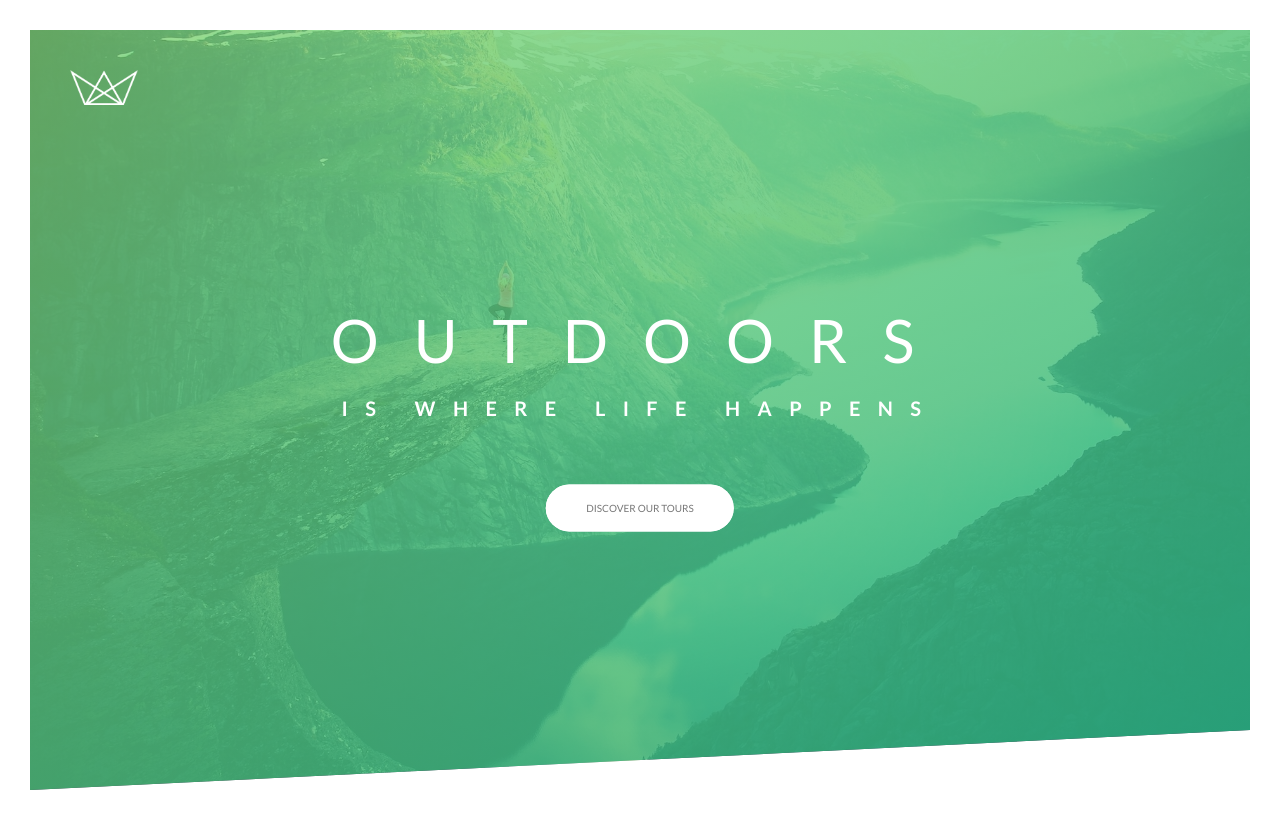
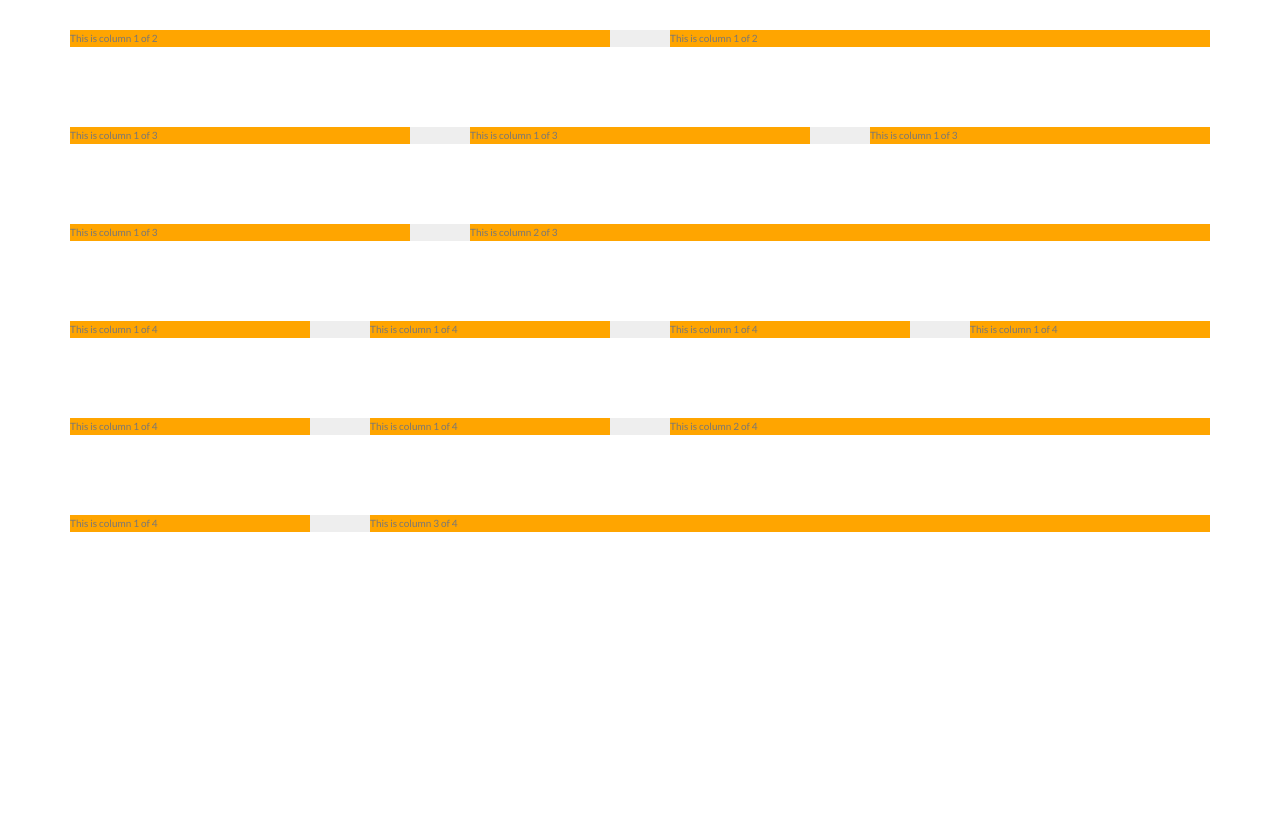
Before and after one commit to Darkull/Natours, a website: page index.html in a window 1280 px wide. Drawn offline with Linux system fonts and the light colour scheme.

Commit message:
learned gutter system and applied it

```diff
--- a/index.html
+++ b/index.html
@@ -13,7 +13,7 @@
     <link rel="stylesheet" href="./css/style.css" />
   </head>
   <body>
-    <header class="header">
+    <!-- <header class="header">
       <div class="header__logo-box">
         <img src="./img/logo-white.png" alt="logo" class="header__logo white" />
       </div>
@@ -25,6 +25,38 @@
 
         <a href="#" class="btn btn--white btn--animated">Discover our tours</a>
       </div>
-    </header>
+    </header> -->
+
+    <!-- Grid Practise -->
+    <section class="grid-practise">
+      <div class="row">
+        <div class="col-1-of-2">This is column 1 of 2</div>
+        <div class="col-1-of-2">This is column 1 of 2</div>
+      </div>
+      <div class="row">
+        <div class="col-1-of-3">This is column 1 of 3</div>
+        <div class="col-1-of-3">This is column 1 of 3</div>
+        <div class="col-1-of-3">This is column 1 of 3</div>
+      </div>
+      <div class="row">
+        <div class="col-1-of-3">This is column 1 of 3</div>
+        <div class="col-2-of-3">This is column 2 of 3</div>
+      </div>
+      <div class="row">
+        <div class="col-1-of-4">This is column 1 of 4</div>
+        <div class="col-1-of-4">This is column 1 of 4</div>
+        <div class="col-1-of-4">This is column 1 of 4</div>
+        <div class="col-1-of-4">This is column 1 of 4</div>
+      </div>
+      <div class="row">
+        <div class="col-1-of-4">This is column 1 of 4</div>
+        <div class="col-1-of-4">This is column 1 of 4</div>
+        <div class="col-2-of-4">This is column 2 of 4</div>
+      </div>
+      <div class="row">
+        <div class="col-1-of-4">This is column 1 of 4</div>
+        <div class="col-3-of-4">This is column 3 of 4</div>
+      </div>
+    </section>
   </body>
 </html>
--- a/sass/abstracts/_mixins.scss
+++ b/sass/abstracts/_mixins.scss
@@ -0,0 +1,7 @@
+@mixin clearfix {
+  &::after {
+    content: "";
+    display: table;
+    clear: both;
+  }
+}
--- a/sass/abstracts/_variables.scss
+++ b/sass/abstracts/_variables.scss
@@ -1,3 +1,4 @@
+// COLORS
 $color-primary: #55c57a;
 $color-primary-light: #7ed56f;
 $color-primary-dark: #28b485;
@@ -5,3 +6,8 @@ $color-primary-dark: #28b485;
 $color-grey-dark: #777;
 $color-white: #fff;
 $color-black: #000;
+
+// GRID
+$grid-width: 114rem;
+$gutter-vertical: 8rem;
+$gutter-horizontal: 6rem;
--- /dev/null
+++ b/sass/layout/_grid.scss
@@ -0,0 +1,51 @@
+.row {
+  max-width: $grid-width;
+  background-color: #eee;
+  margin: 0 auto;
+
+  &:not(:last-child) {
+    margin-bottom: $gutter-vertical;
+  }
+
+  @include clearfix;
+
+  [class^="col-"] {
+    background-color: orange;
+    float: left;
+
+    &:not(:last-child) {
+      margin-right: $gutter-horizontal;
+    }
+  }
+  .col-1-of-2 {
+    width: calc((100% - #{$gutter-horizontal}) / 2);
+  }
+
+  .col-1-of-3 {
+    width: calc((100% - 2 * #{$gutter-horizontal}) / 3);
+  }
+
+  .col-1-of-4 {
+    width: calc((100% - 3 * #{$gutter-horizontal}) / 4);
+  }
+
+  .col-2-of-3 {
+    width: calc(
+      2 * ((100% - 2 * #{$gutter-horizontal}) / 3) + #{$gutter-horizontal}
+    );
+  }
+
+  .col-2-of-4 {
+    width: calc(
+      2 * ((100% - 3 * #{$gutter-horizontal}) / 4) + #{$gutter-horizontal}
+    );
+  }
+
+  .col-3-of-4 {
+    width: calc(
+      (100% - 3 * #{$gutter-horizontal}) / 4 +
+        (2 * ((100% - 3 * #{$gutter-horizontal}) / 4) + #{$gutter-horizontal}) +
+        #{$gutter-horizontal}
+    );
+  }
+}
--- a/sass/main.scss
+++ b/sass/main.scss
@@ -10,5 +10,6 @@
 @import "components/button";
 
 @import "layout/header";
+@import "layout/grid";
 
 @import "pages/home";
```
Also changed, not shown: css/style.css.
